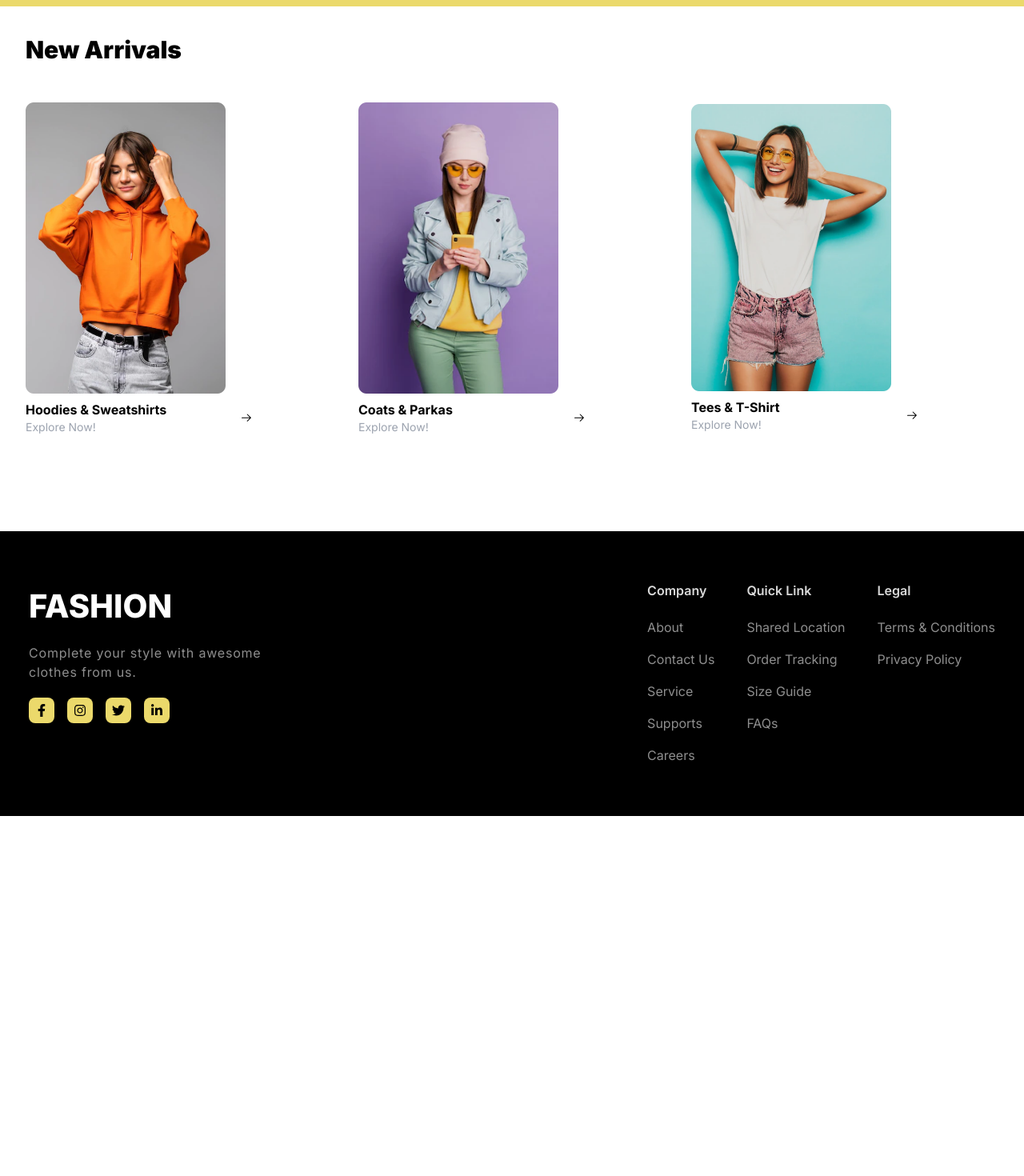
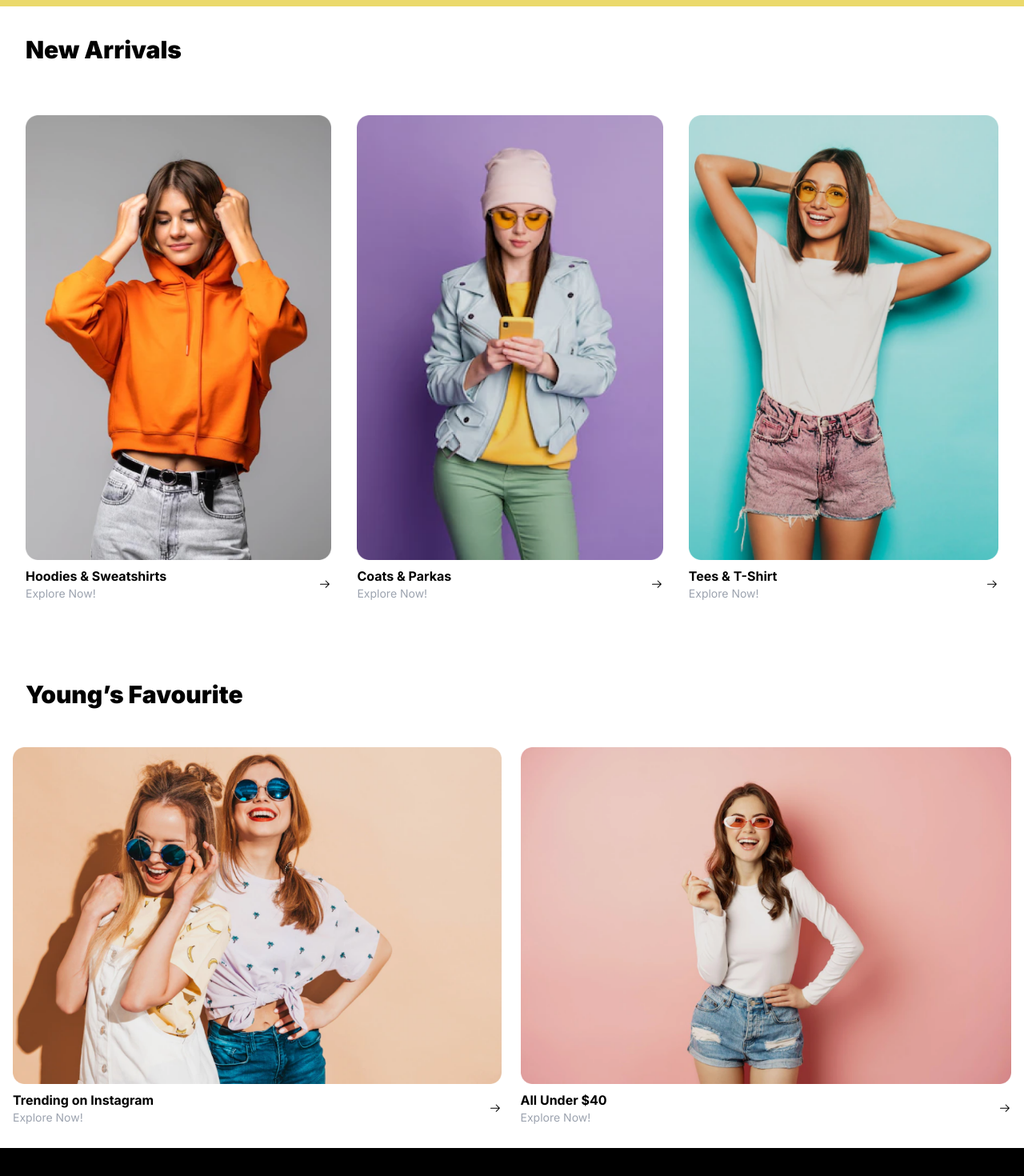
Before and after one commit to Bilal0335/Fashion-Website, a Next.js app: page / in a window 1280 px wide. Shown: the part 800-2270 px from the top of the page at 80% size. Before the commit the page ends 1820 px from the top, so only its background shows below. Built offline with nearby package versions, Linux system fonts and the light colour scheme.

Commit message:
😄update😄

```diff
--- a/src/app/page.tsx
+++ b/src/app/page.tsx
@@ -1,12 +1,15 @@
 import Hero from "@/components/widgets/Hero";
 import NewArrivals from "@/components/widgets/NewArrivals";
+import YoungLife from "@/components/widgets/YoungLife";
 export default function Home() {
   return (
     <>
       {/* Hero Page */}
       <Hero />
+      {/* New ARRIVALS */}
+      <NewArrivals />
       {/* Young's Favorite */}
-      <NewArrivals />
+      <YoungLife />
     </>
   );
 }
--- a/src/components/widgets/NewArrivals.tsx
+++ b/src/components/widgets/NewArrivals.tsx
@@ -16,14 +16,13 @@ const ArrivalItem = ({
   title: string;
   subtitle: string;
 }) => (
-  <div className="w-[90%] px-4 mb-5">
+  <div className=" p-4 mb-5">
     {/* Image Section */}
     <Image
       src={imageSrc}
       alt={title}
       className="object-cover"
-      width={250}
-      height={250}
+
     />
     {/* Text and Icon Section */}
     <div className="flex justify-between items-center mt-2">
@@ -33,7 +32,7 @@ const ArrivalItem = ({
         <h5 className="text-sm text-gray-400">{subtitle}</h5>
       </div>
       {/* Icon */}
-      <GoArrowRight className="flex items-center justify-center mr-[100px]" />
+      <GoArrowRight className="flex items-center justify-center" />
     </div>
   </div>
 );
@@ -57,7 +56,7 @@ const NewArrivals = () => {
           New Arrivals
         </h1>
         {/* Container for Items */}
-        <div className="flex justify-start items-center mb-[100px]">
+        <div className="flex justify-start items-center mb-[30px]">
           {arrivalData.map((item, index) => (
             <ArrivalItem
               key={index}
--- /dev/null
+++ b/src/components/widgets/YoungLife.tsx
@@ -0,0 +1,54 @@
+import React from "react";
+import Wrapper from "../shared/Wrapper";
+import Image from "next/image";
+import { GoArrowRight } from "react-icons/go";
+import Image2 from "@/assets/image/imag2.png";
+import Image3 from "@/assets/image/imag3.png";
+const YoungLife = () => {
+  const younLife = [
+    {
+      image: Image2,
+      title: "Trending on Instagram",
+      subtitle: "Explore Now!"
+    },
+    {
+      image: Image3,
+      title: "All Under $40",
+      subtitle: "Explore Now!"
+    }
+  ];
+
+  return (
+    <div>
+      <Wrapper>
+        <div>
+          <h1 className="text-3xl font-black leading-[2] py-5 text-left ml-4 mb-4">
+            Young’s Favourite
+          </h1>
+          <div className="flex justify-center items-center space-x-6 m-auto mb-7">
+            {younLife.map((item, index) => (
+              <div key={index}>
+                <Image
+                  src={item.image}
+                  alt={item.title}
+                  className="object-cover"
+                />
+                <div className="flex justify-between items-center mt-2">
+                  {/* Text */}
+                  <div className="flex flex-col items-start">
+                    <h4 className="font-bold">{item.title}</h4>
+                    <h5 className="text-sm text-gray-400">{item.subtitle}</h5>
+                  </div>
+                  {/* Icon */}
+                  <GoArrowRight />
+                </div>
+              </div>
+            ))}
+          </div>
+        </div>
+      </Wrapper>
+    </div>
+  );
+};
+
+export default YoungLife;
```
